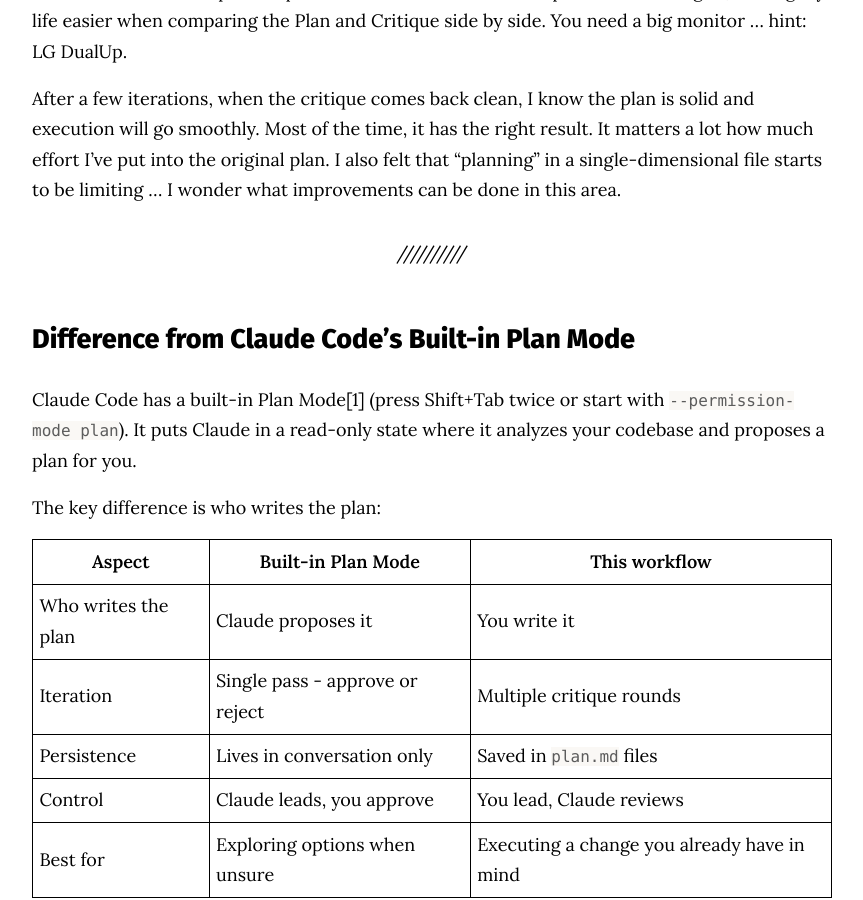
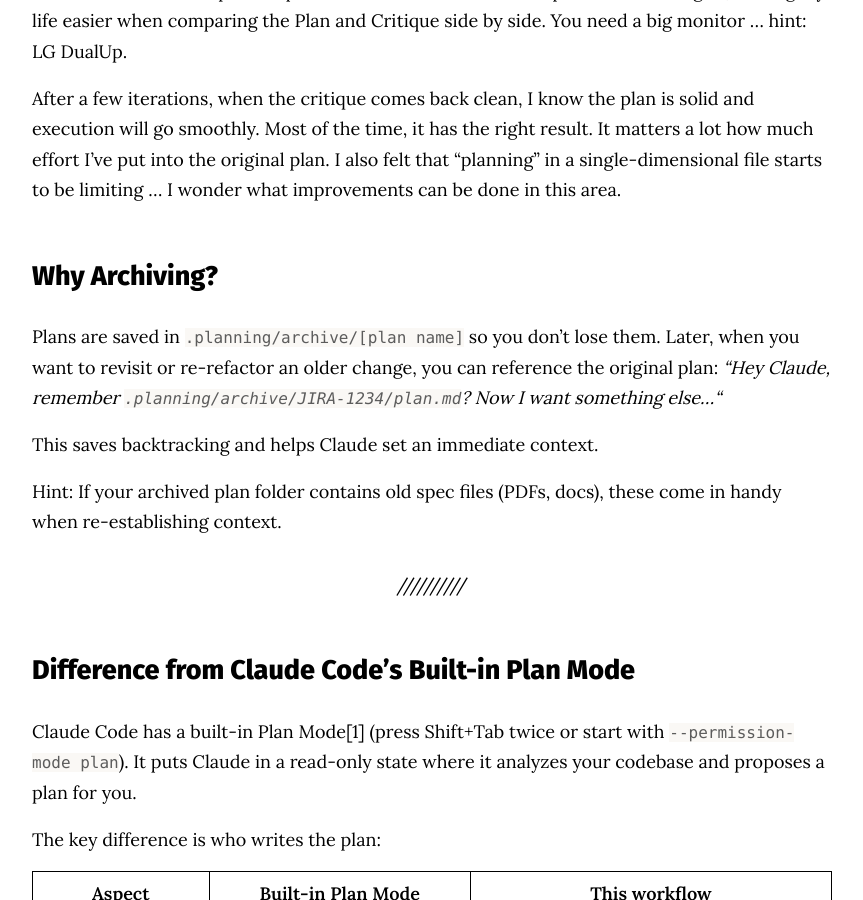
Before and after one commit to serbanghita/ghita.org, a Jekyll site: the page built from _posts/2026-02-03-claude-code-plan-critique.md, in a window 1280 px wide and 900 px high, scrolled down 2953 px. Shown: the whole window, without its empty margins (208-1071 px from the left). Built offline with Jekyll 4.4.1, drawn with Linux system fonts in a browser that asks for light colours; some of the changed text lies outside the part shown.

Commit message:
Improved readability. Added Archiving section

```diff
--- a/_posts/2026-02-03-claude-code-plan-critique.md
+++ b/_posts/2026-02-03-claude-code-plan-critique.md
@@ -1,6 +1,6 @@
 ---
 layout: post
-title: "Claude Code - Plan, Critique, Execute"
+title: "Claude Code - Plan, Critique, Execute, Archive"
 description: "A custom workflow using Claude Code slash commands to write plans, get AI critiques, iterate, and execute - keeping you in control of code changes."
 date: 2026-02-03 10:00:00 +0000
 categories: [ai-workflows, developer-tools]
@@ -103,6 +103,15 @@ After a few iterations, when the critique comes back clean, I know the plan is s
 Most of the time, it has the right result. It matters a lot how much effort I've put into the original plan.
 I also felt that "planning" in a single-dimensional file starts to be limiting ... I wonder what improvements can be done in this area.
 
+## Why Archiving?
+
+Plans are saved in `.planning/archive/[plan name]` so you don't lose them.
+Later, when you want to revisit or re-refactor an older change, you can reference the original plan: _"Hey Claude, remember `.planning/archive/JIRA-1234/plan.md`? Now I want something else..."_
+
+This saves backtracking and helps Claude set an immediate context.
+
+Hint: If your archived plan folder contains old spec files (PDFs, docs), these come in handy when re-establishing context.
+
 ---
 
 ## Difference from Claude Code's Built-in Plan Mode
```
